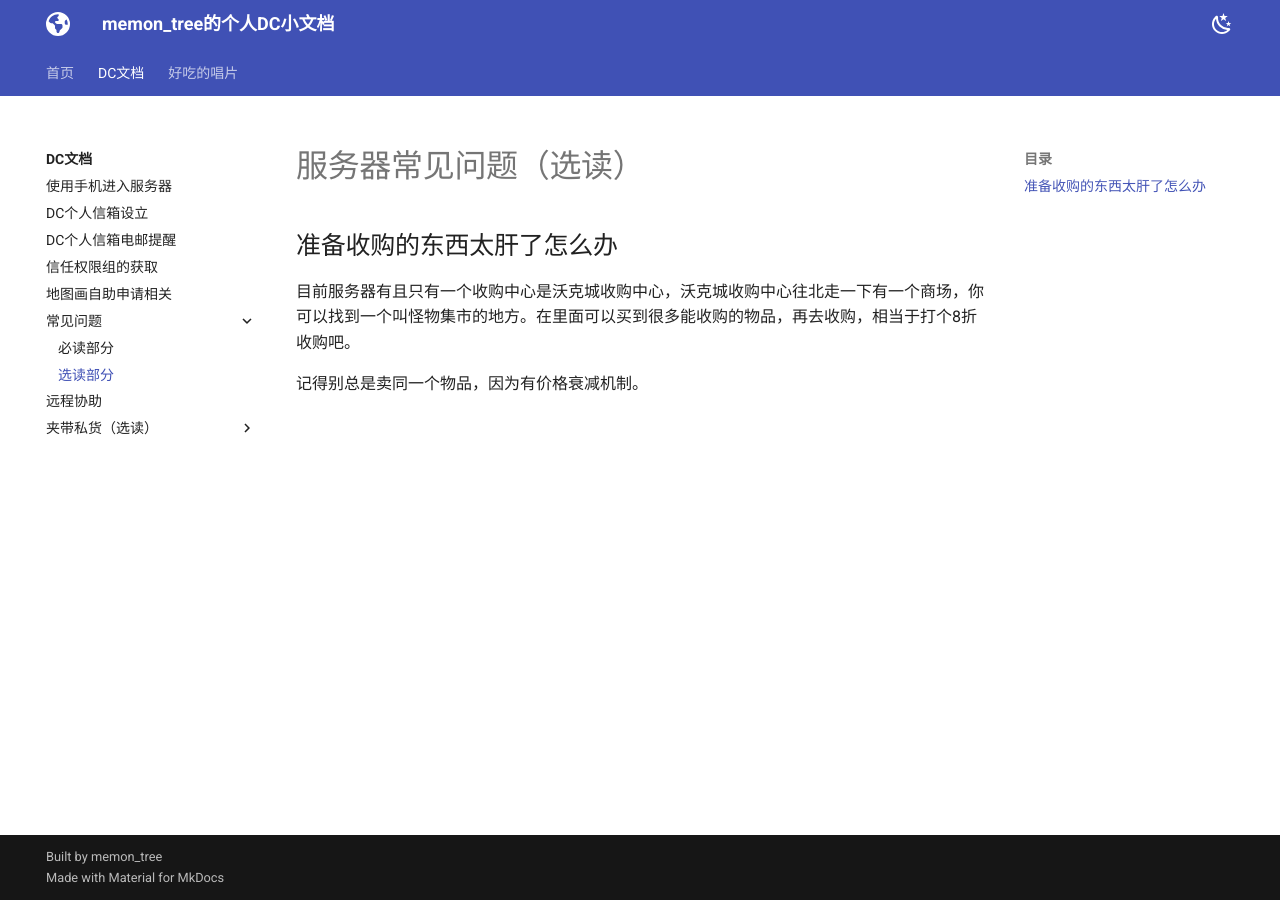
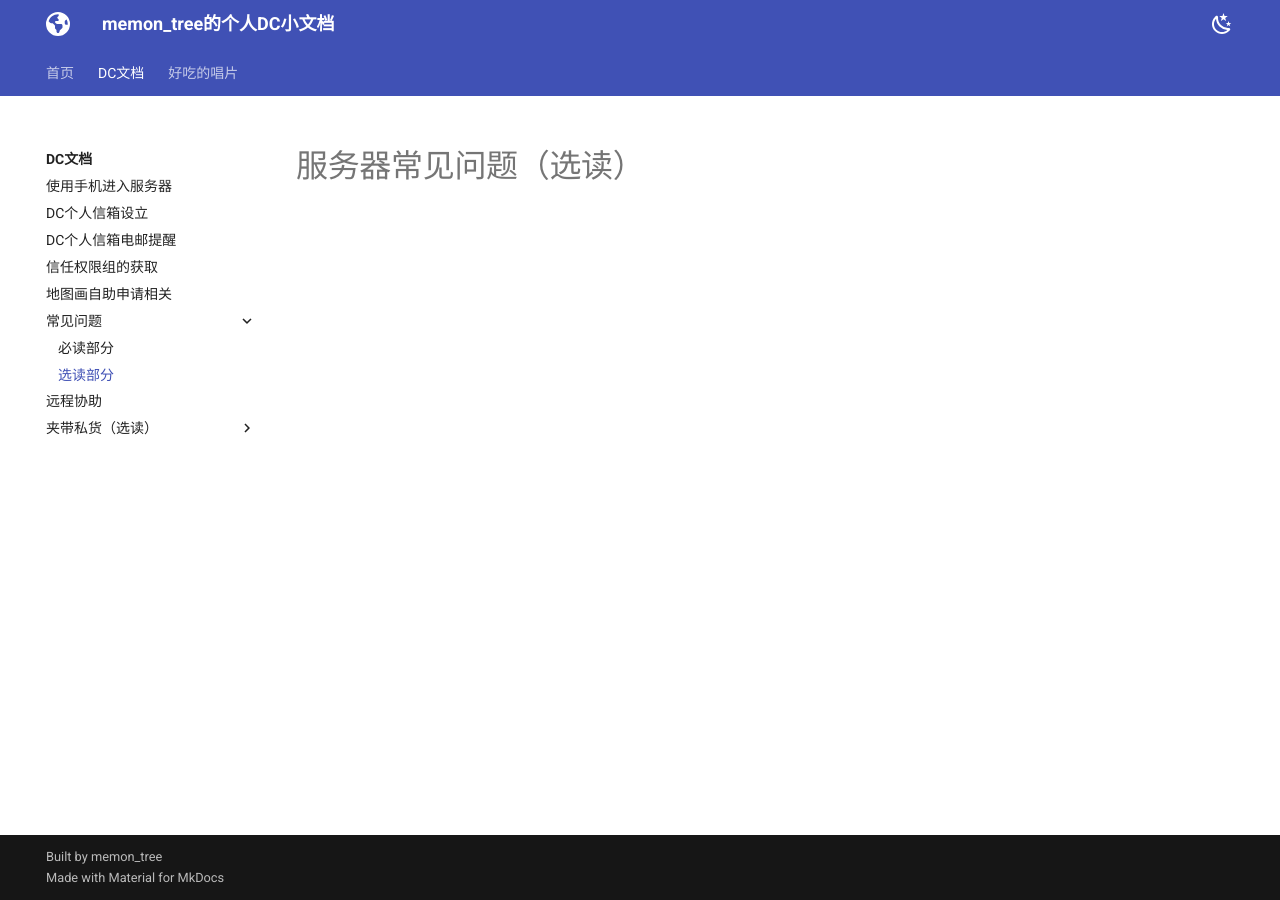
Before and after one commit to soujyuhs16/personaldcdoc, an MkDocs documentation site: the page built from docs/dcdocs/FAQB.md, in a window 1280 px wide. Built offline with MkDocs 1.6.1 and Material for MkDocs 9.7.7, drawn with Linux system fonts in a browser that asks for light colours.

Commit message:
更新 FAQB.md

```diff
--- a/docs/dcdocs/FAQB.md
+++ b/docs/dcdocs/FAQB.md
@@ -3,9 +3,3 @@ authors:
   - memon_tree
 ---
 # 服务器常见问题（选读）
-
-## 准备收购的东西太肝了怎么办
-
-目前服务器有且只有一个收购中心是沃克城收购中心，沃克城收购中心往北走一下有一个商场，你可以找到一个叫怪物集市的地方。在里面可以买到很多能收购的物品，再去收购，相当于打个8折收购吧。
-
-记得别总是卖同一个物品，因为有价格衰减机制。
```
